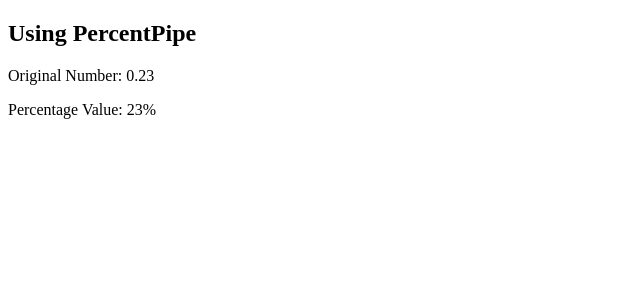
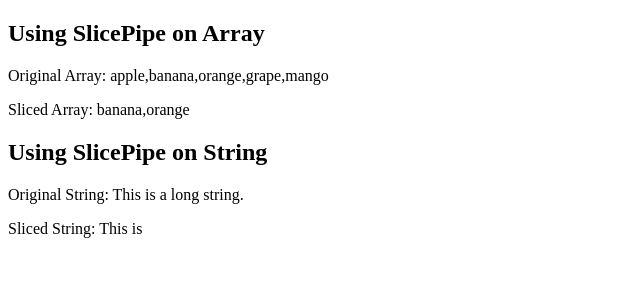
Before and after one commit to krishna-123-star/routing, an Angular app in the folder angular-routing-steps/: page /home in a window 1280 px wide. Shown: the top 300 px of the page, without its empty margins (0-640 px from the left). Built offline with nearby package versions, Linux system fonts and the light colour scheme.

Commit message:
Slice Pipe

```diff
--- a/angular-routing-steps/src/app/app.html
+++ b/angular-routing-steps/src/app/app.html
@@ -1,5 +1,10 @@
 <div>
-  <h2>Using PercentPipe</h2>
-  <p>Original Number: {{ myNumber }}</p>
-  <p>Percentage Value: {{ myNumber | percent }}</p>
+  <h2>Using SlicePipe on Array</h2>
+  <p>Original Array: {{ myArray }}</p>
+  <p>Sliced Array: {{ myArray | slice:1:3 }}</p>
 </div>
+<div>
+  <h2>Using SlicePipe on String</h2>
+  <p>Original String: {{ myString }}</p>
+  <p>Sliced String: {{ myString | slice:0:7 }}</p>
+</div>
--- a/angular-routing-steps/src/app/app.ts
+++ b/angular-routing-steps/src/app/app.ts
@@ -1,4 +1,4 @@
-import { CurrencyPipe, DatePipe, JsonPipe, LowerCasePipe, PercentPipe, UpperCasePipe } from '@angular/common';
+import { CurrencyPipe, DatePipe, JsonPipe, LowerCasePipe, PercentPipe, SlicePipe, UpperCasePipe } from '@angular/common';
 import { Component } from '@angular/core';
 import { RouterModule } from '@angular/router';
 import { Router, ActivatedRoute } from '@angular/router';
@@ -7,9 +7,9 @@ import { Router, ActivatedRoute } from '@angular/router';
   selector: 'app-root',
   templateUrl: './app.html',
   standalone: true,
-  imports: [PercentPipe]
+  imports: [SlicePipe]
 })
 export class App {
-  myNumber: number = 0.23;
-
+myArray: any[] = ['apple', 'banana', 'orange', 'grape', 'mango'];
+  myString: string = 'This is a long string.';
 }
```
